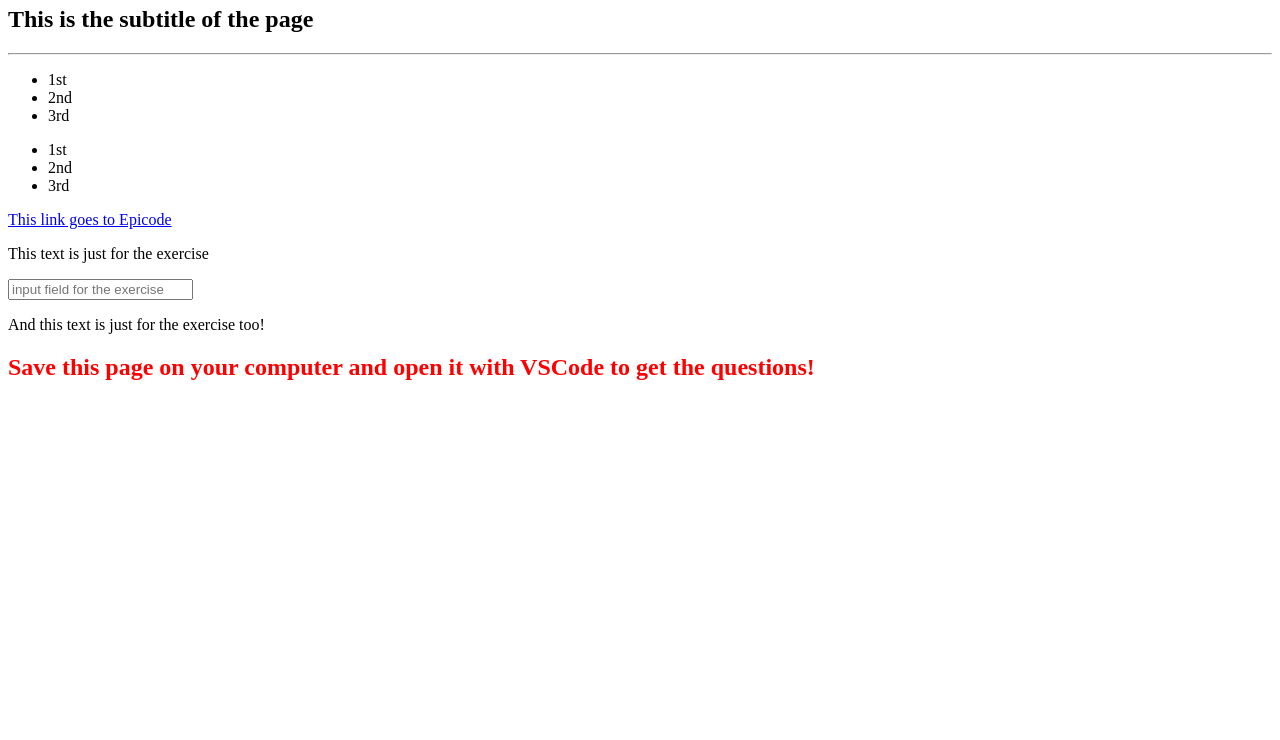
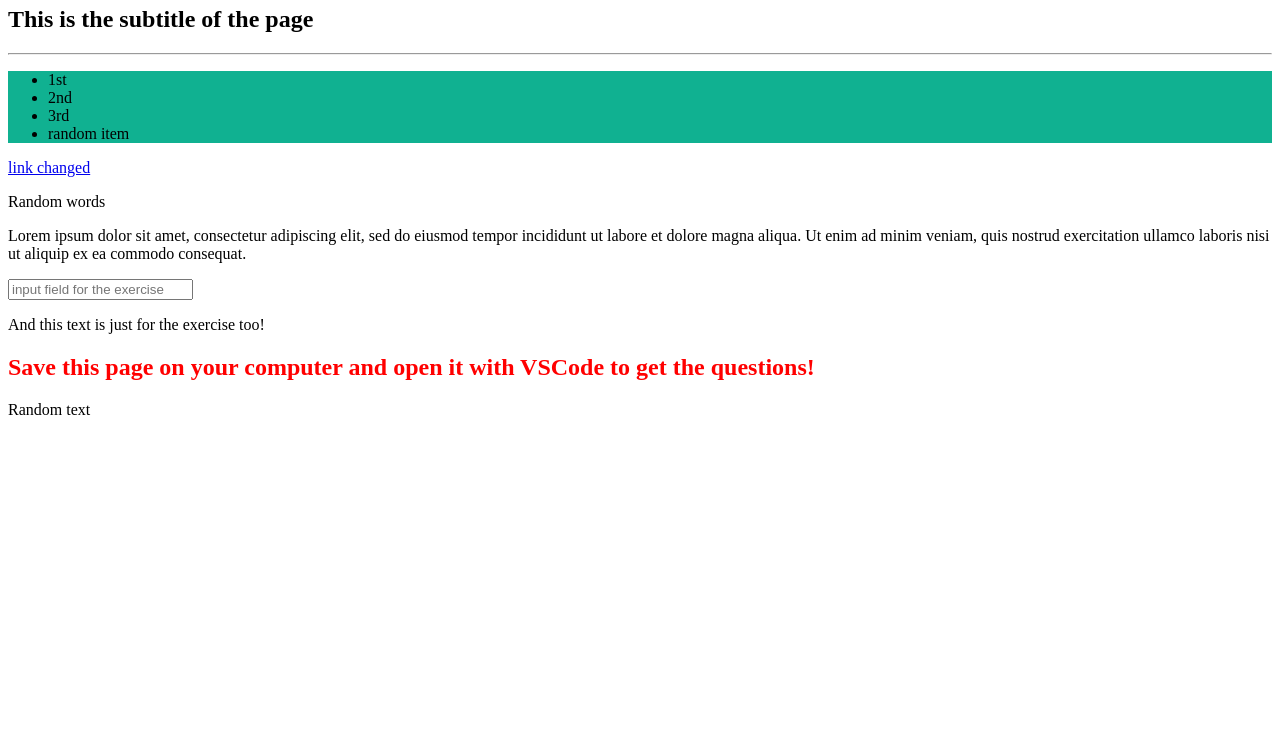
Before and after one commit to Viserya11/M3-Day-2-HW, a plain HTML site: page index.html in a window 1280 px wide. Shown: the part 60-800 px from the top of the page. Drawn offline with Linux system fonts and the light colour scheme.

Commit message:
Update index.html

```diff
--- a/index.html
+++ b/index.html
@@ -1,5 +1,4 @@
 <html>
-
   <head>
     <style>
       .myHeading {
@@ -10,7 +9,7 @@
 
   <body>
     <div>
-    <h1>This is the title of the page</h1>
+      <h1 id="h1">This is the title of the page</h1>
       <h2>This is the subtitle of the page</h2>
     </div>
 
@@ -36,7 +35,11 @@
       </div>
 
       <div>
-      <input type="text" id="input-field" placeholder="input field for the exercise" />
+        <input
+          type="text"
+          id="input-field"
+          placeholder="input field for the exercise"
+        />
       </div>
     </div>
 
@@ -47,30 +50,38 @@
         questions!
       </h2>
     </div>
+    <div>
+      <footer><p>footer</p></footer>
+    </div>
     <script>
       /* EXERCISE 1
        Write a function for changing the title of the document in something else.
       */
 
-    const changeTitle = function (newTitle) {
-      //
+      const changeTitle = function () {
+        document.getElementById("h1").innerHTML = "Something else";
       };
-
+      changeTitle();
       /* EXERCISE 2
        Write a function for changing the class of the title of the page in "myHeading".
       */
 
       const addClassToTitle = function () {
-      //
+        document.getElementById("h1").classList.add("myHeading");
       };
+      addClassToTitle();
 
       /* EXERCISE 3
        Write a function for changing the text of only the p which are children of a div.
       */
 
       const changePcontent = function () {
-      //
+        //should write it with a for loop but it changes the title if i use even if i use id's
+        //for(let i = 0; i < divs.length; i++)
+        // divs[i].innerHTML = "random";
+        document.querySelector("div > p").innerText = "Random words";
       };
+      changePcontent();
 
       /* EXERCISE 4
        Write a function for changing the href property of every link to https://www.google.com
@@ -78,46 +89,84 @@
 
       const changeUrls = function () {
         //
+        let newUrl = document.getElementsByTagName("a");
+
+        for (i = 0; i < newUrl.length; i++) {
+          newUrl[i].href = "https://www.google.com";
+          newUrl[i].target = "_blank";
+          newUrl[i].innerText = "link changed";
+        }
       };
+      changeUrls();
 
       /* EXERCISE 5
        Write a function for adding a new list item in the second unordered list.
       */
 
-    const addToTheSecond = function (content) {
-      //
+      const addToTheSecond = function (content5) {
+        let newLi = document.createElement("li");
+        newLi.innerText = content5;
+        let parentUl = document.querySelector("#secondList");
+
+        parentUl.appendChild(newLi);
       };
+      addToTheSecond("random item");
 
       /* EXERCISE 6
        Write a function for adding a second paragraph to the first div.
       */
 
-    const addParagraph = function (content) {
-      //
+      const addParagraph = function (content6) {
+        let newP = document.createElement("p");
+        newP.innerText = content6;
+
+        let parentDiv = document.querySelector("div p");
+        parentDiv.appendChild(newP);
       };
+      addParagraph(
+        "Lorem ipsum dolor sit amet, consectetur adipiscing elit, sed do eiusmod tempor incididunt ut labore et dolore magna aliqua. Ut enim ad minim veniam, quis nostrud exercitation ullamco laboris nisi ut aliquip ex ea commodo consequat. "
+      );
 
       /* EXERCISE 7
        Write a function for making the first unordered list disappear.
       */
 
       const firstUlDisappear = function () {
-      //
+        document.querySelector("#firstlist").remove();
       };
+      firstUlDisappear();
 
       /* EXERCISE 8
        Write a function for making the background of every unordered list green.
       */
 
       const paintItGreen = function () {
-      //
+        let newBg = document.getElementsByTagName("ul");
+
+        for (i = 0; i < newBg.length; i++) {
+          newBg[i].style.backgroundColor = "10b191";
+        }
       };
+      paintItGreen();
 
       /* EXERCISE 9
        Make the heading of the page change color every time the user clicks on it.
       */
 
+      //const makeItClickable = function () {
+      ////let randomColor =
+      // "#" +
+      ////changeColor.addEventListener("click", randomColor);
+      //makeItClickable();
+
       const makeItClickable = function () {
-      //
+        const colorado = document.getElementById("h1");
+        Math.floor(Math.random() * 255);
+        let red = Math.floor(Math.random() * 255);
+        let green = Math.floor(Math.random() * 255);
+        let blue = Math.floor(Math.random() * 255);
+        let rgb = "rgb(" + red + "," + green + "," + blue + ")";
+        colorado.style.color = rgb;
       };
 
       /* EXERCISE 10
@@ -125,8 +174,11 @@
       */
 
       const changeFooterText = function () {
-      //
+        let newPf = document.querySelector("footer p");
+        newPf.innerText = "Random text";
+        document.querySelector("footer p").addEventListener("click", newPf);
       };
+      changeFooterText();
 
       /* EXERCISE 11
        Attach an event listener to the input field in the page that changes the text of the page's subtitle
@@ -135,13 +187,11 @@
       const inputField = document.getElementById("input-field");
       // ...
 
-    /* EXERCISE 11
+      /* EXERCISE 12
        Attach an event listener to the input field in the page that changes the text of the page's subtitle
       */
 
-    window.onload = function () {
-      //
-    };
+      window.onload = function () {};
 
       /* EXERCISE 13
        Use HTML5 tags to properly provide semantic meaning to the different portions of the page.
@@ -152,5 +202,4 @@
       */
     </script>
   </body>
-
 </html>
```
Lines whose indentation alone changed are shown as unchanged.
